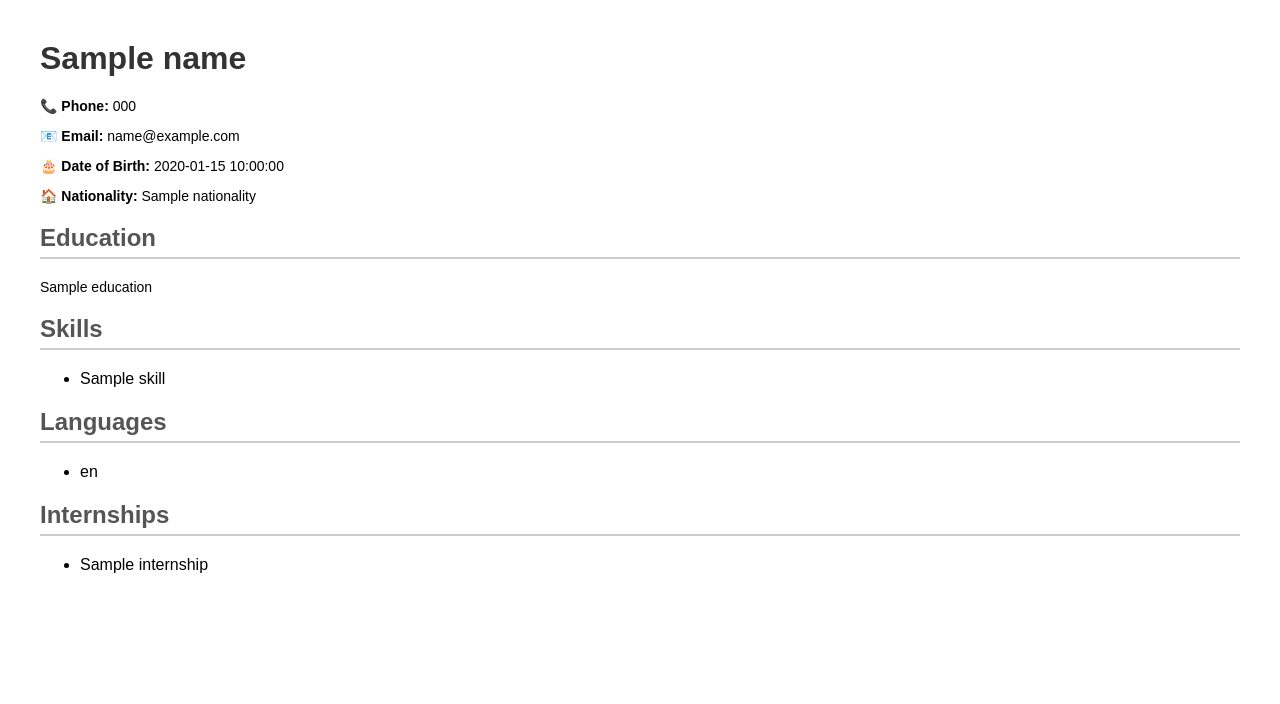
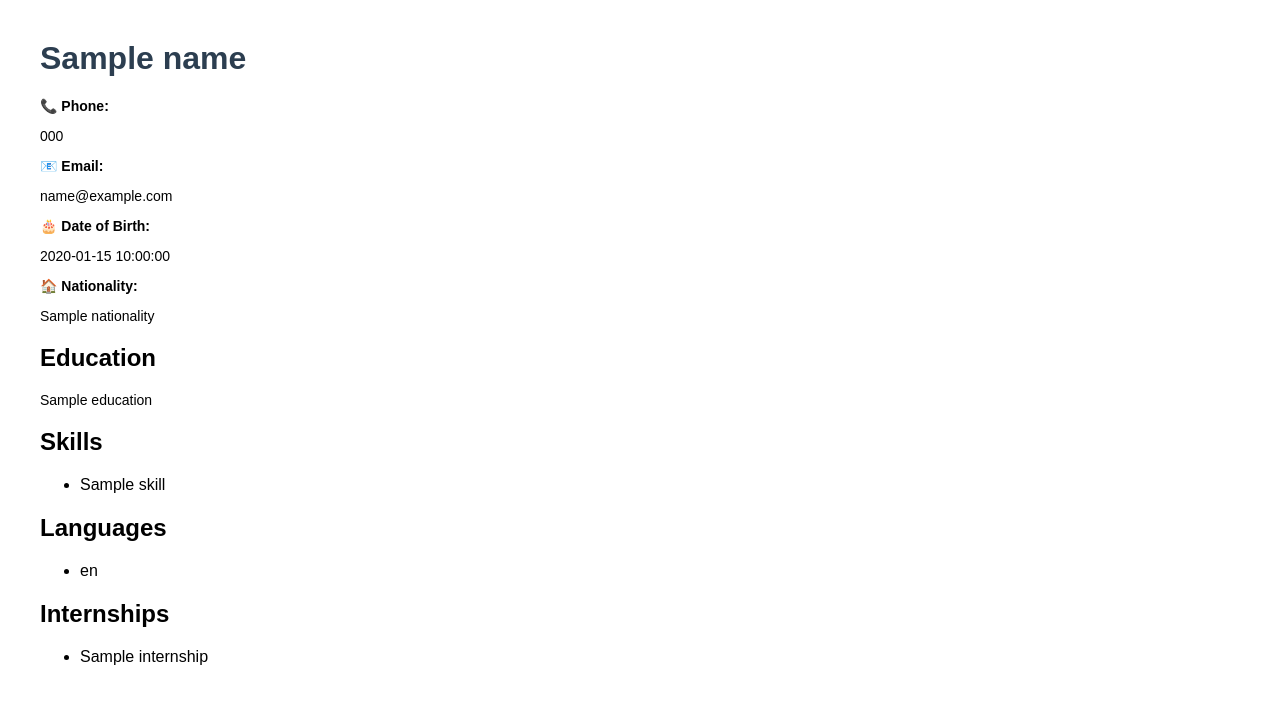
Before and after one commit to asa99-cpu/cv, a Python web app: template templates/cv_template.html in a window 1280 px wide. Shown: the top 704 px of the page. Run offline with Jinja, Linux system fonts and the light colour scheme; the template is opened without the code that fills it: most values are stand-ins (such as "Sample title", 1, 10 or a date in 2020).

Commit message:
Update cv_template.html

```diff
--- a/templates/cv_template.html
+++ b/templates/cv_template.html
@@ -1,42 +1,56 @@
 <!DOCTYPE html>
-<html>
+<html lang="en">
 <head>
+    <meta charset="UTF-8">
+    <meta name="viewport" content="width=device-width, initial-scale=1.0">
+    <title>{{ name }} - CV</title>
     <style>
         body { font-family: Arial, sans-serif; margin: 40px; }
-        h1 { color: #333; }
-        h2 { color: #555; border-bottom: 2px solid #ccc; padding-bottom: 5px; }
+        h1 { color: #2C3E50; }
         p { font-size: 14px; }
+        .section { margin-bottom: 20px; }
+        .bold { font-weight: bold; }
     </style>
 </head>
 <body>
+
     <h1>{{ name }}</h1>
-    <p><strong>📞 Phone:</strong> {{ phone }}</p>
-    <p><strong>📧 Email:</strong> {{ email }}</p>
-    <p><strong>🎂 Date of Birth:</strong> {{ dob }}</p>
-    <p><strong>🏠 Nationality:</strong> {{ nationality }}</p>
+    <p class="bold">📞 Phone:</p> <p>{{ phone }}</p>
+    <p class="bold">📧 Email:</p> <p>{{ email }}</p>
+    <p class="bold">🎂 Date of Birth:</p> <p>{{ dob }}</p>
+    <p class="bold">🏠 Nationality:</p> <p>{{ nationality }}</p>
 
+    <div class="section">
         <h2>Education</h2>
         <p>{{ education }}</p>
+    </div>
 
+    <div class="section">
         <h2>Skills</h2>
         <ul>
             {% for skill in skills %}
                 <li>{{ skill }}</li>
             {% endfor %}
         </ul>
+    </div>
 
+    <div class="section">
         <h2>Languages</h2>
         <ul>
             {% for language in languages %}
                 <li>{{ language }}</li>
             {% endfor %}
         </ul>
+    </div>
 
+    <div class="section">
         <h2>Internships</h2>
         <ul>
             {% for internship in internships %}
                 <li>{{ internship }}</li>
             {% endfor %}
         </ul>
+    </div>
+
 </body>
 </html>
```
Lines whose indentation alone changed are shown as unchanged.
